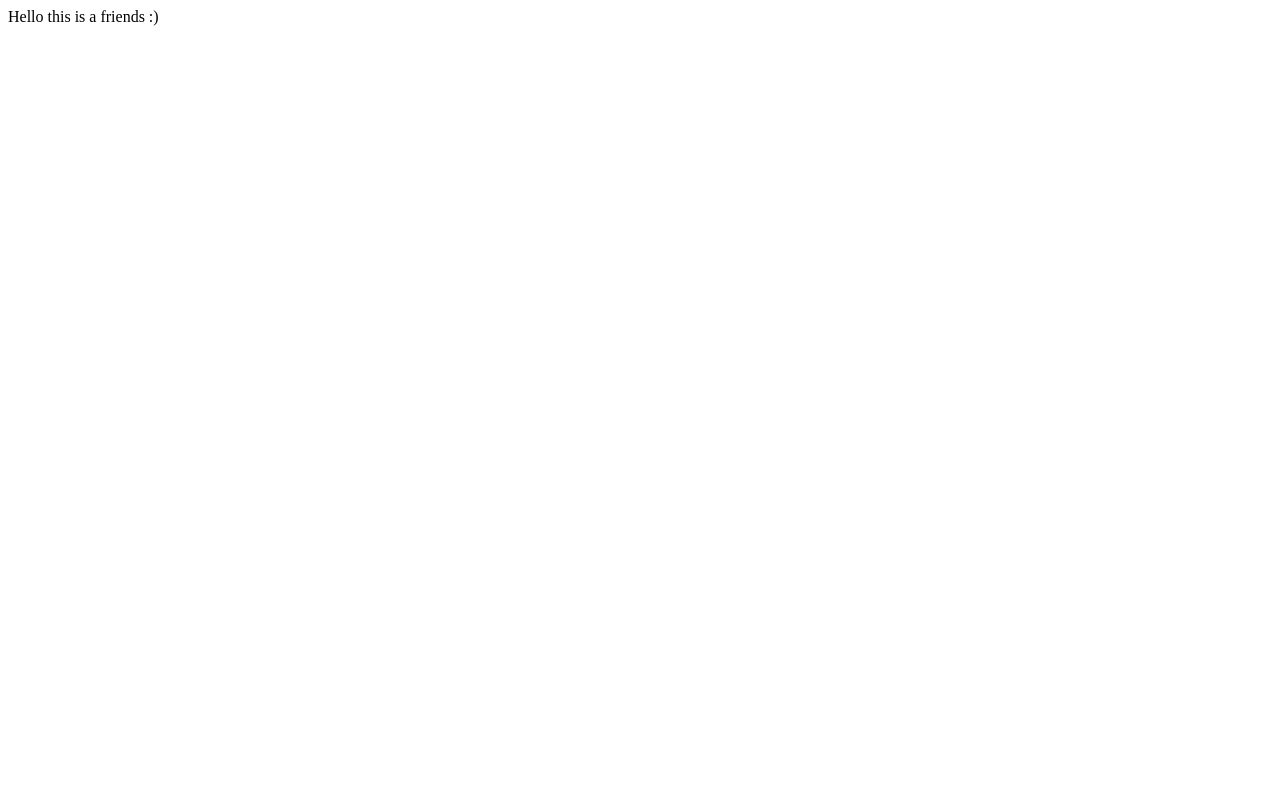
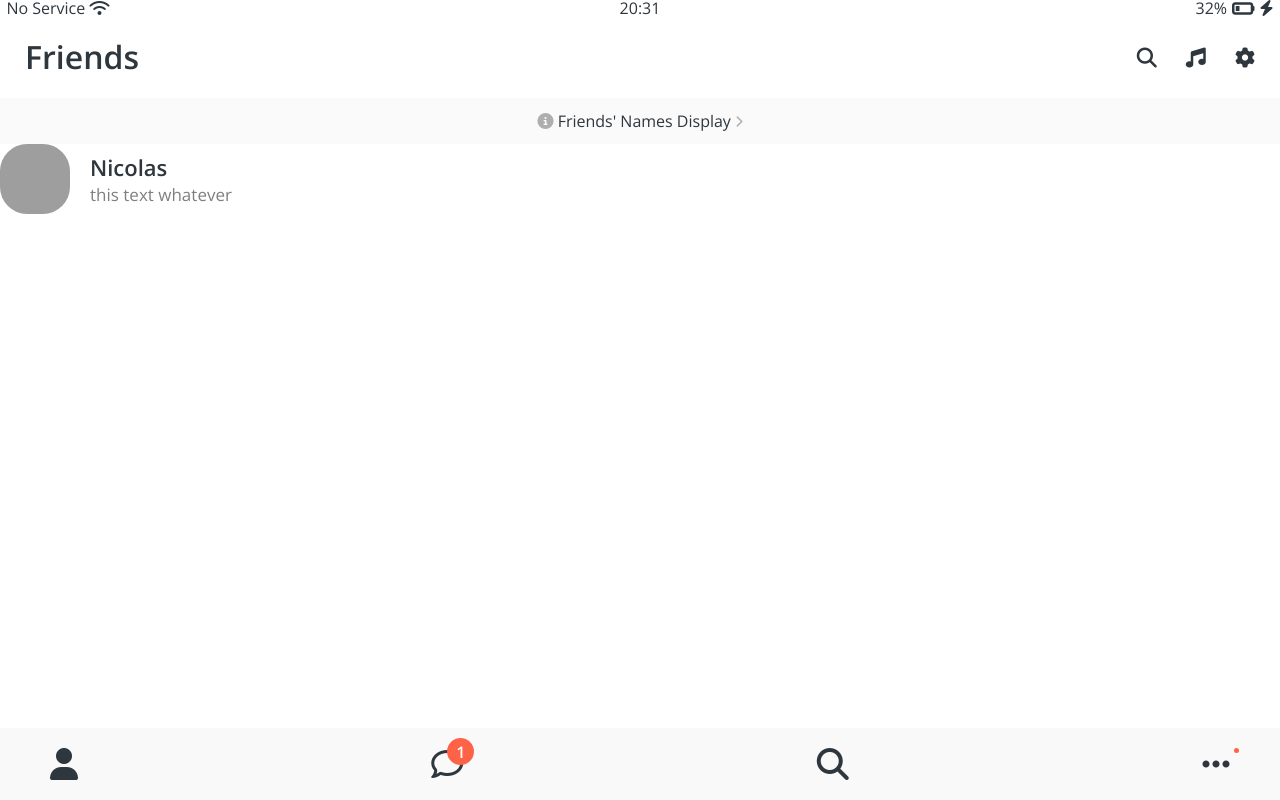
Before and after one commit to Echchi/SNS-2022, a plain HTML site: page friends.html in a window 1280 px wide. Drawn offline with nearby package versions, Linux system fonts and the light colour scheme; grey boxes are pictures that could not be loaded.

Commit message:
Creared nav-bar, friends

```diff
--- /dev/null
+++ b/css/components/nav-bar.css
@@ -0,0 +1,41 @@
+.nav{
+    position: fixed;
+    bottom: 0;
+    width: 100%;
+    background-color: #f9f9fa;
+    padding : 20px 50px;
+    box-sizing: border-box;
+    border-top: 1px solid rgba(121 121 121 0.3);
+}
+.nav__list{
+    display: flex;
+    justify-content: space-between;
+}
+
+.nav__link{
+    color: #2e363e;
+    position: relative;
+}
+
+.nav__notification{
+    background-color: tomato;
+    width: 27px;
+    height: 27px;
+    border-radius: 15px;
+    display: flex;
+    justify-content: center;
+    align-items: center;
+    color: white;
+    font-weight: 600;
+    position: absolute;
+    left: 16px;
+    bottom: 16px;
+}
+.nav__dot{
+    width: 5px;
+    height: 5px;
+    border-radius: 2.5px;
+    position: absolute;
+    background-color: tomato;
+    left: 32px;
+}
--- /dev/null
+++ b/css/components/screen-header.css
@@ -0,0 +1,15 @@
+.screen-header{
+    display: flex;
+    justify-content: space-between;
+    align-items: center;
+    padding: 25px;
+}
+
+.screen-header__title{
+    font-size: 32px;
+    font-weight: 600;
+}
+
+.screen-header__icons span{
+    margin-left: 25px;
+}
--- a/css/components/status-bar.css
+++ b/css/components/status-bar.css
@@ -1,7 +1,6 @@
 .status-bar{
     display: flex;
     justify-content: center;
-    padding: 5px 3px;
 }
 
 .status-bar__column{
--- /dev/null
+++ b/css/components/user-component.css
@@ -0,0 +1,23 @@
+.user-component,
+.user-component__column:first-child{
+    display: flex;
+    align-items: center;
+}
+
+.user-component__avartar{
+    width: 70px;
+    height: 70px;
+    border-radius: 27px;
+    margin-right: 20px;
+}
+
+.user-component__title{
+    font-weight: 600;
+    font-size: 22px;
+}
+
+.user-component__subtitle{
+    margin-top: 8px;
+    font-size: 17px;
+    color:rgba(0, 0, 0, 0.5);
+}
--- a/css/reset.css
+++ b/css/reset.css
@@ -46,3 +46,8 @@ table {
 input:focus{
     outline: none;
 }
+
+a{
+    color: inherit;
+    text-decoration: none;
+}
--- /dev/null
+++ b/css/screens/friends.css
@@ -0,0 +1,11 @@
+#friends-display-link{
+    text-align: center;
+    display: block;
+    background-color: #fafafa;
+    padding: 15px 0px;
+    font-size: 16px;
+}
+
+#friends-display-link i{
+    color: rgba(0, 0, 0, 0.3);
+}
--- a/css/styles.css
+++ b/css/styles.css
@@ -1,14 +1,21 @@
+/* font */
 @import url('https://fonts.googleapis.com/css2?family=Open+Sans:wght@400;600&display=swap');
 
-@import "reset.css";
-@import "variables.css";
+/* default */
+@import "./reset.css";
+@import "./variables.css";
 
 /* Components*/
-@import "components/status-bar.css";
+@import "./components/status-bar.css";
+@import "./components/nav-bar.css";
+@import "./components/screen-header.css";
+@import "./components/user-component.css";
 
 /*Screens*/
-@import "screens/login.css";
+@import "./screens/login.css";
+@import "./screens/friends.css";
 
 body{
+    color: #2e363e;
     font-family: 'Open Sans', sans-serif;
 }
--- a/friends.html
+++ b/friends.html
@@ -1 +1,81 @@
-Hello this is a friends :)
+<!DOCTYPE html>
+<html lang="en">
+<head>
+    <link rel="stylesheet" href="css/styles.css">
+    <meta charset="UTF-8">
+    <meta name="viewport" content="width=device-width, initial-scale=1.0">
+    <title>Friends - KokoaClone</title>
+</head>
+<body>
+    <div class="status-bar">
+        <div class="status-bar__column">
+            <span>No Service</span>
+            <i class="fas fa-wifi"></i>
+        </div>
+        <div class="status-bar__column">
+            <span>20:31</span>
+        </div>
+        <div class="status-bar__column">
+            <span>32%</span>
+            <i class="fas fa-battery-quarter fa-lg"></i>
+            <i class="fas fa-bolt"></i>
+        </div>
+    </div>
+
+    <header class="screen-header">
+        <h1 class="screen-header__title">Friends</h1>
+        <div class="screen-header__icons">
+        <span><i class="fas fa-search fa-lg"></i></span>
+        <span><i class="fas fa-music fa-lg"></i></i></span>
+        <span><i class="fas fa-cog fa-lg"></i></span>
+        </div>
+    </header>
+
+    <a id="friends-display-link">
+        <i class="fas fa-info-circle"></i> Friends' Names Display
+        <i class="fas fa-chevron-right fa-xs"></i>
+    </a>
+
+    <div class="user-component">
+        <div class="user-component__column">
+            <img src="https://avatars.githubusercontent.com/u/3612017" class="user-component__avartar"/>
+            <div class="user-component__text">
+                <h4 class="user-component__title">Nicolas</h4>
+                <h6 class="user-component__subtitle">this text whatever</h6>
+            </div>
+        </div>
+        <div class="user-component__column"></div>
+    </div>
+
+    <nav class="nav">
+        <ul class="nav__list">
+            <li class="nav__btn">
+                <a class="nav__link" href="friends.html"><i class="fas fa-user fa-2x"></i></a>
+            </li>
+            <li class="nav__btn">
+                <a class="nav__link" href="#">
+                    <span class="nav__notification">1</span>
+                    <i class="far fa-comment fa-2x"></i>
+                </a>
+            </li>
+            <li class="nav__btn">
+                <a class="nav__link" href="#"><i class="fas fa-search fa-2x"></i></a>
+            </li>
+            <li class="nav__btn">
+                <a class="nav__link" href="#">
+                    <span class="nav__dot"> </span>
+                    <i class="fas fa-ellipsis-h fa-2x"></i>
+                </a>
+            </li>
+        </ul>
+    </nav>
+
+
+
+
+    <script
+        src="https://kit.fontawesome.com/6478f529f2.js"
+        crossorigin="anonymous"
+    ></script>
+</body>
+</html>
```
Also changed, not shown: index.html (+1 -1 lines).
